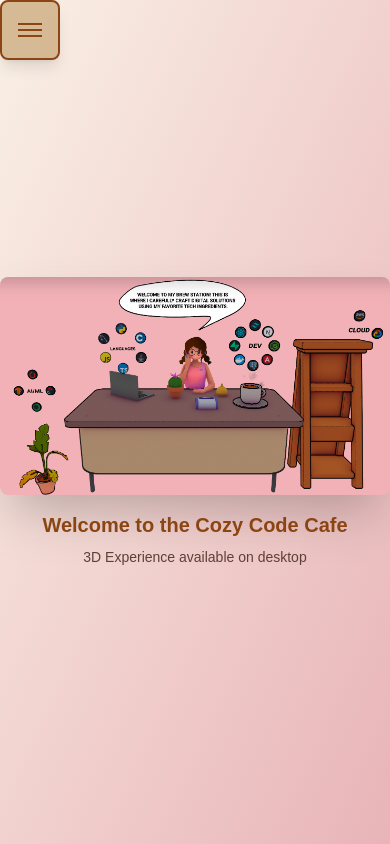
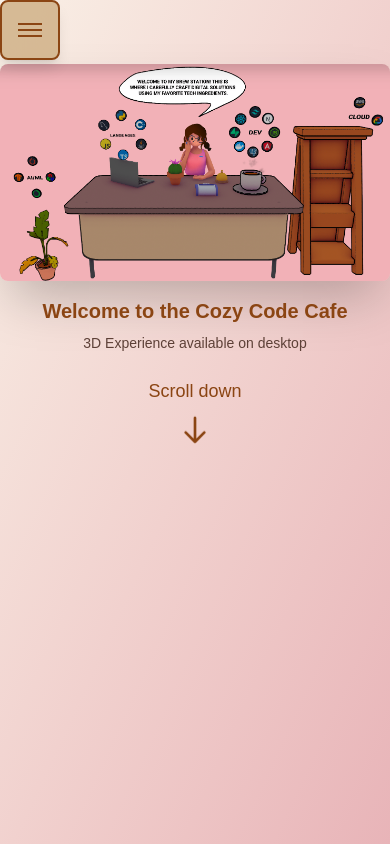
Before and after one commit to simranroy01/cozy-cafe-portfolio, a Next.js app: page / in a window 390 px wide. Both pictures are taken after a click on the button "Enter Cafe". Shown: the top 844 px of the page. Built offline with nearby package versions, Linux system fonts and the light colour scheme.

Commit message:
updated hero section mobile fallback

```diff
--- a/src/components/sections/HeroSection.tsx
+++ b/src/components/sections/HeroSection.tsx
@@ -91,7 +91,7 @@ export default function HeroSection({ showTypewriter }: HeroSectionProps) {
         <div className="relative w-full h-full hero-cursor">
           {mobile ? (
             // Mobile fallback: Static image
-            <div className="w-full h-screen flex items-center justify-center bg-gradient-to-br from-latte to-blush">
+            <div className="w-full h-screen flex flex-col items-center justify-start pt-16 bg-gradient-to-br from-latte to-blush">
               <div className="text-center">
                 <Image
                   src="/hero-spline-fallback.png"
@@ -103,6 +103,12 @@ export default function HeroSection({ showTypewriter }: HeroSectionProps) {
                 />
                 <p className="text-xl font-semibold text-coffee mt-4">Welcome to the Cozy Code Cafe</p>
                 <p className="text-sm text-milk-chocolate mt-2">3D Experience available on desktop</p>
+                <p className="text-lg font-medium text-coffee mt-6">Scroll down</p>
+                <div className="mt-4 animate-bounce">
+                  <svg className="w-8 h-8 text-coffee mx-auto" fill="none" stroke="currentColor" viewBox="0 0 24 24">
+                    <path strokeLinecap="round" strokeLinejoin="round" strokeWidth={2} d="M19 14l-7 7m0 0l-7-7m7 7V3" />
+                  </svg>
+                </div>
               </div>
             </div>
           ) : (
```
